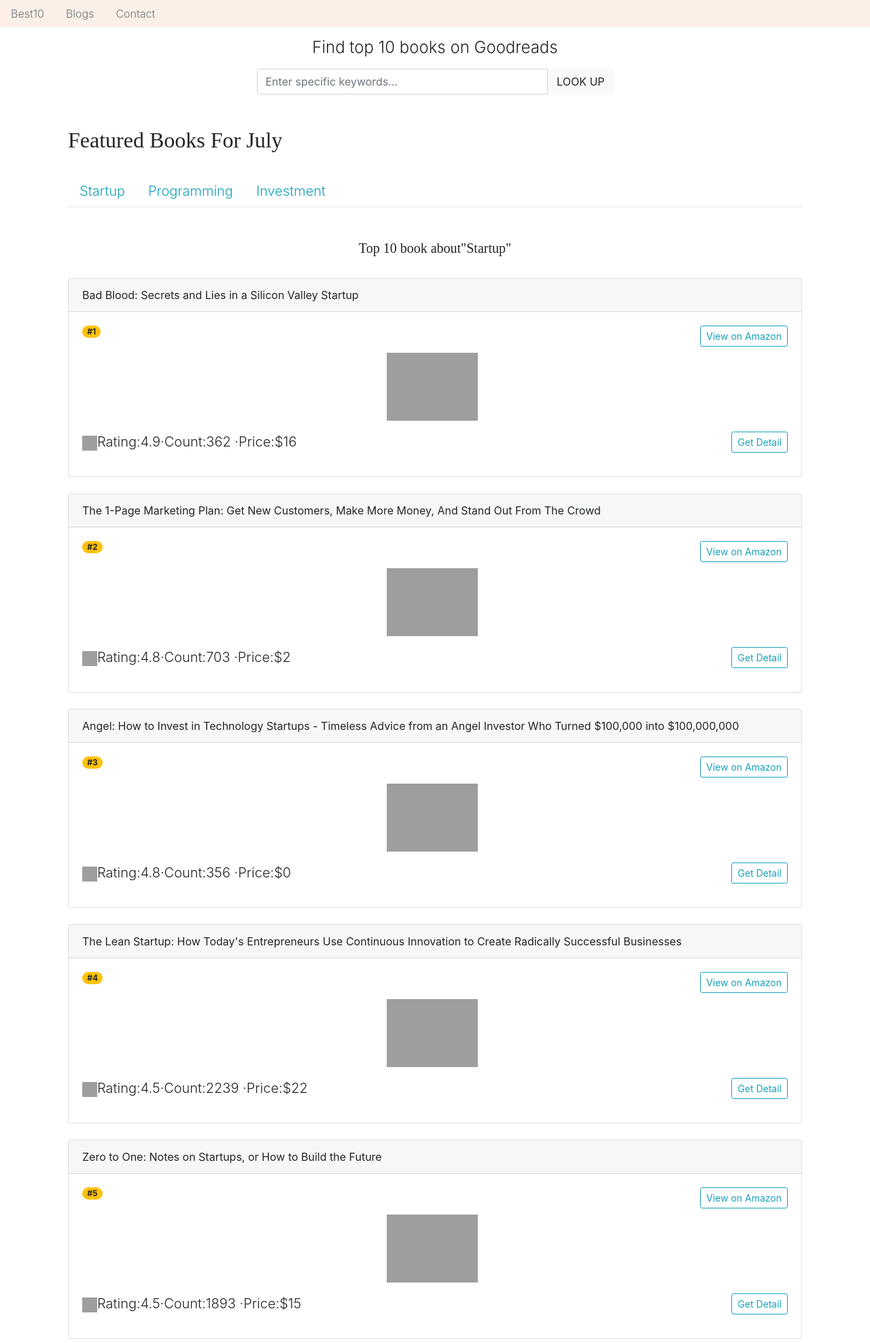
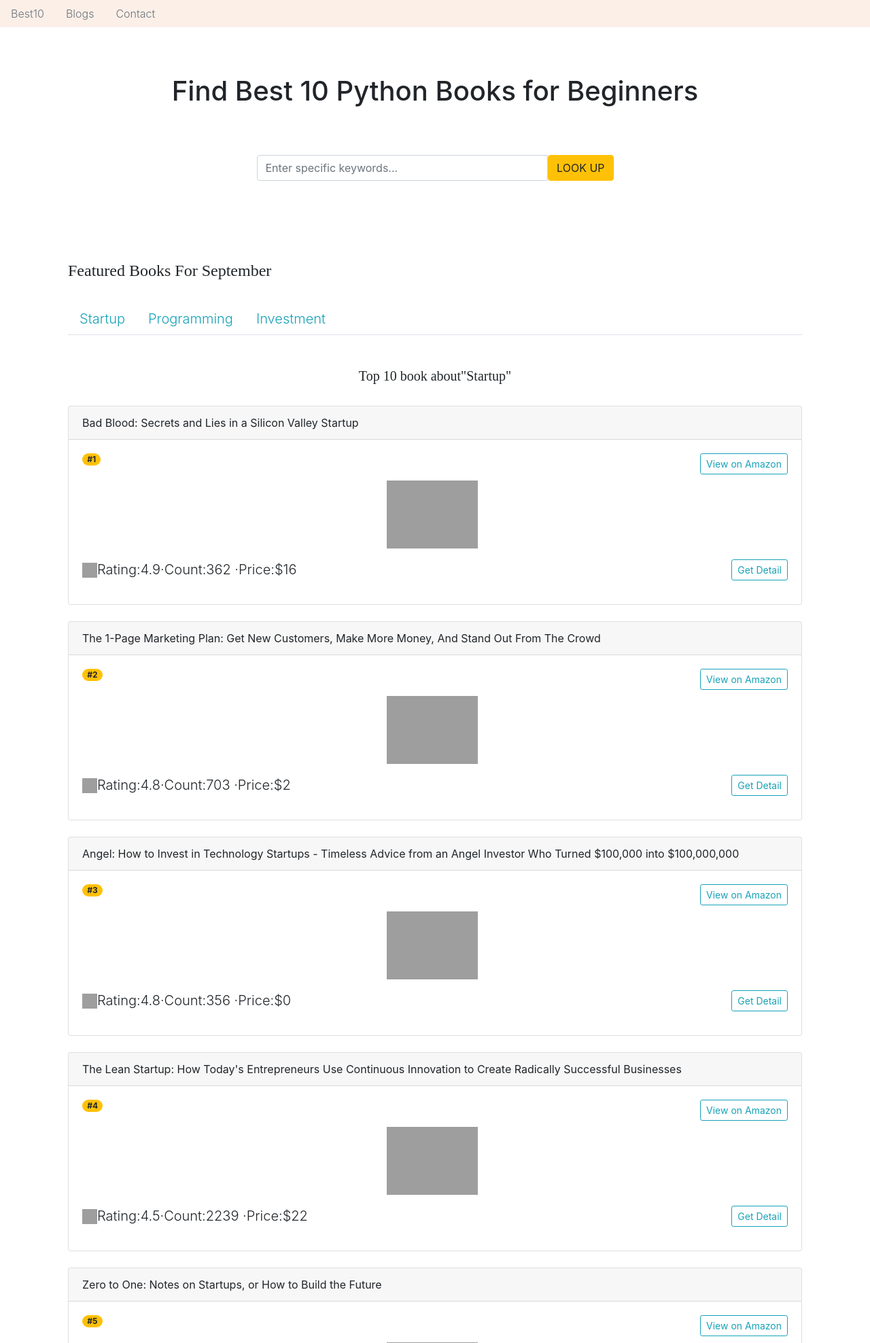
Before and after one commit to cjluocode/best10store, a Django app: page / in a window 1280 px wide. Shown: the top 1976 px of the page at 68% size. Run offline with Django 3.2, Linux system fonts and the light colour scheme; data comes from the database, SQL or seed files in the repository; both versions use the stored data as it was after the commit; data that the repository does not hold is empty; some libraries are stand-ins or nearby versions; some web fonts are replaced; grey boxes are pictures that could not be loaded.

Commit message:
modify layout on homepage

```diff
--- a/templates/base.html
+++ b/templates/base.html
@@ -47,10 +47,13 @@
 
 }
 
+.top-buffer { margin-top:70px; }
+
+
 </style>
 
 
-     {% block seo  %}  {% endblock %}
+     {% block seo %}  {% endblock %}
 
   </head>
   <body>
--- a/templates/items/jumbotron.html
+++ b/templates/items/jumbotron.html
@@ -1,26 +1,25 @@
 <!-- Junbotron Area-->
 <!--<div class="jumbotron jumbotron-fluid">-->
   <div class="container-fluid text-center search-container">
-      <!--<h1 class="title-text">Best10</h1>-->
-      <p></p>
-    <p class="h4 font-weight-light">Find top 10 books on Goodreads</p>
-      <p></p>
-      <div class="row">
-          <div class="col-6 offset-3">
-                <form method="POST" action="/result/"> {% csrf_token %}
+
+     <div class="row top-buffer"></div>
+      <h1>Find Best 10 Python Books for Beginners</h1>
+
+      <div class="row top-buffer"></div>
+
+          <div class="row">
+      <div class="col-6 offset-3">
+      <form method="POST" action="/result/"> {% csrf_token %}
       <div class="input-group">
      <input type="text" class="form-control" name="query_word" placeholder="Enter specific keywords...">
      <span class="input-group-btn">
-    <button class="btn btn-light" type="submit">LOOK UP</button>
+    <button class="btn btn-warning" type="submit">LOOK UP</button>
   </span>
       </div>
 </form>
 
 
-
-          </div>
-      </div>
-
-
+  </div>
+  </div>
   </div>
 <!--</div>-->
--- a/templates/landing_page/home.html
+++ b/templates/landing_page/home.html
@@ -3,22 +3,21 @@
 <!-- SEO setting  -->
 {% block seo %}
 
+
 <title>Best Python Book for Beginners | Best 10 Book Store</title>
 <meta name="description" content="You can find the best book list for Python programmers. Even you are Python beginner. We gather the best python books for you.">
 <meta name="keywords" content="python books,beginners,best books, programming">
 
+
 {% endblock %}
-
 <!-- End of SEO setting  -->
-
-
 
 
 
 {%block content%}
 
 {% include 'items/jumbotron.html' %}
-
+<div class="row top-buffer"></div>
 {% include 'landing_page/product_navbar.html' %}
 
 {% include 'featured_products/product_card.html' with item_list=featured_products %}
--- a/templates/landing_page/product_navbar.html
+++ b/templates/landing_page/product_navbar.html
@@ -1,11 +1,11 @@
+
 <div class="container-fluid">
 <div class="row">
     <div class="col-12 col-sm-12 col-md-12 col-lg-12 col-lx-12">
         <br>
         <br>
-   <h2 class="title-text">Featured Books For July</h2>
+   <h4 class="title-text">Featured Books For September</h4>
         <br>
-
  <ul class="nav nav-tabs">
   <li class="nav-item">
     <a class="nav-link btn btn-outline-info btn-sm" href="?category=Startup"><span class="lead">Startup</span></a>
```
Also changed, not shown: Best10/settings/__init__.py (+5 -5 lines), db.sqlite3.
